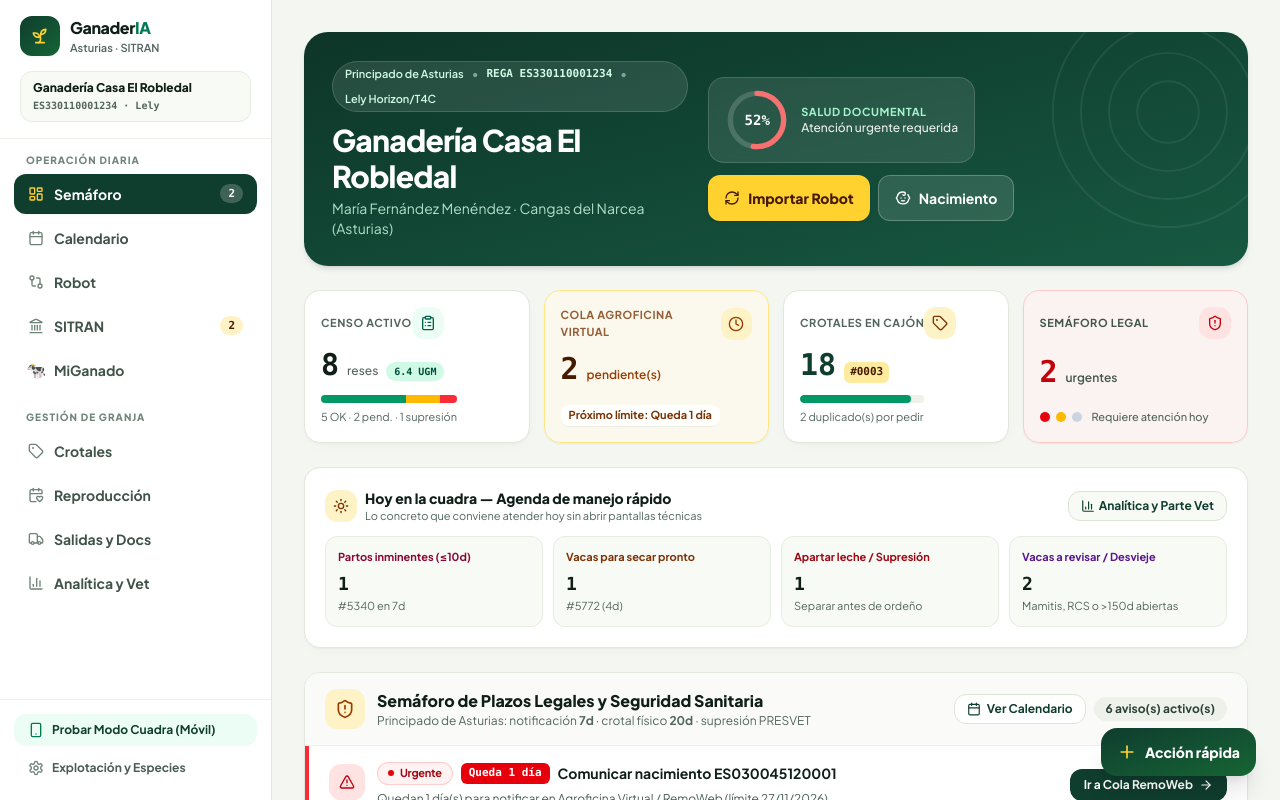
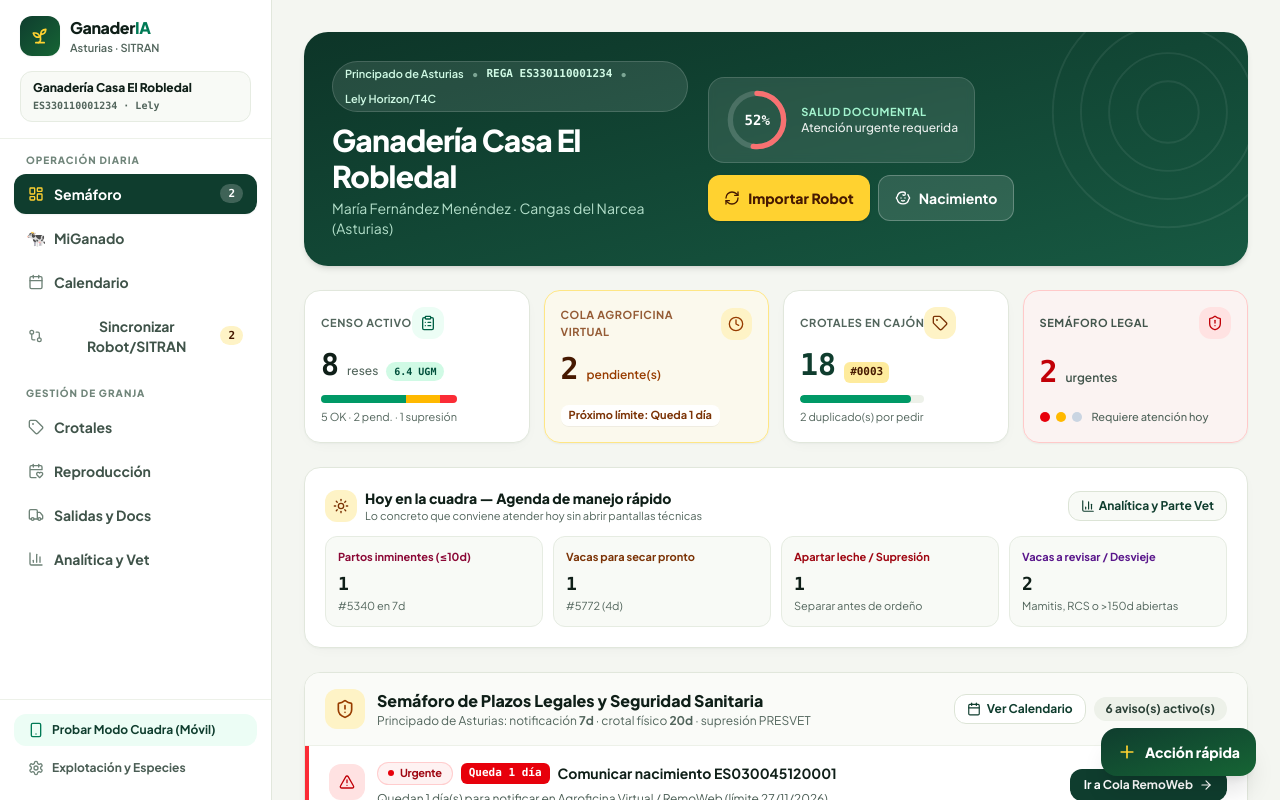
Before and after one commit to MunizcMiguel/GanaderIA, a React (Vite) app: page / in a window 1280 px wide. Shown: the top 800 px of the page. Built offline with nearby package versions, Linux system fonts and the light colour scheme.

Commit message:
feat(nav): orden Inicio, MiGanado, Agenda, Sincronizar Robot/SITRAN unificado

```diff
--- a/src/App.tsx
+++ b/src/App.tsx
@@ -4,7 +4,6 @@ import {
   CalendarHeart,
   CheckCircle2,
   GitCompare,
-  Landmark,
   LayoutDashboard,
   Settings,
   Smartphone,
@@ -91,7 +90,6 @@ type Pestana =
   | 'panel'
   | 'calendario'
   | 'robot'
-  | 'sitran'
   | 'censo'
   | 'crotales'
   | 'reproduccion'
@@ -1242,10 +1240,9 @@ export default function App() {
     badge?: number;
   }[] = [
     { id: 'panel', label: 'Semáforo', corto: 'Inicio', grupo: 'operacion', icono: LayoutDashboard, badge: numCriticas || undefined },
+    { id: 'censo', label: 'MiGanado', corto: 'MiGanado', grupo: 'operacion', icono: IconoMiGanado },
     { id: 'calendario', label: 'Calendario', corto: 'Agenda', grupo: 'operacion', icono: Calendar },
-    { id: 'robot', label: 'Robot', corto: 'Robot', grupo: 'operacion', icono: GitCompare },
-    { id: 'sitran', label: 'SITRAN', corto: 'SITRAN', grupo: 'operacion', icono: Landmark, badge: numPendientes || undefined },
-    { id: 'censo', label: 'MiGanado', corto: 'MiGanado', grupo: 'operacion', icono: IconoMiGanado },
+    { id: 'robot', label: 'Sincronizar Robot/SITRAN', corto: 'Robot/SITRAN', grupo: 'operacion', icono: GitCompare, badge: numPendientes || undefined },
     { id: 'crotales', label: 'Crotales', corto: 'Crotales', grupo: 'gestion', icono: Tag },
     { id: 'reproduccion', label: 'Reproducción', corto: 'Reprod.', grupo: 'gestion', icono: CalendarHeart },
     { id: 'salidas', label: 'Salidas y Docs', corto: 'Salidas', grupo: 'gestion', icono: Truck },
@@ -1433,6 +1430,7 @@ export default function App() {
         )}
 
         {pestana === 'robot' && (
+          <div className="space-y-5">
             <VistaRobotCuadre
               estado={estado}
               onIncorporarDiscrepancia={incorporarDiscrepanciaRobot}
@@ -1450,14 +1448,12 @@ export default function App() {
                 }))
               }
             />
-        )}
-
-        {pestana === 'sitran' && (
             <VistaSitran
               estado={estado}
               onMarcarTramitado={marcarTramitado}
               onMarcarTodosTramitados={marcarTodosTramitados}
             />
+          </div>
         )}
 
         {pestana === 'censo' && (
```
Lines whose indentation alone changed are shown as unchanged.
